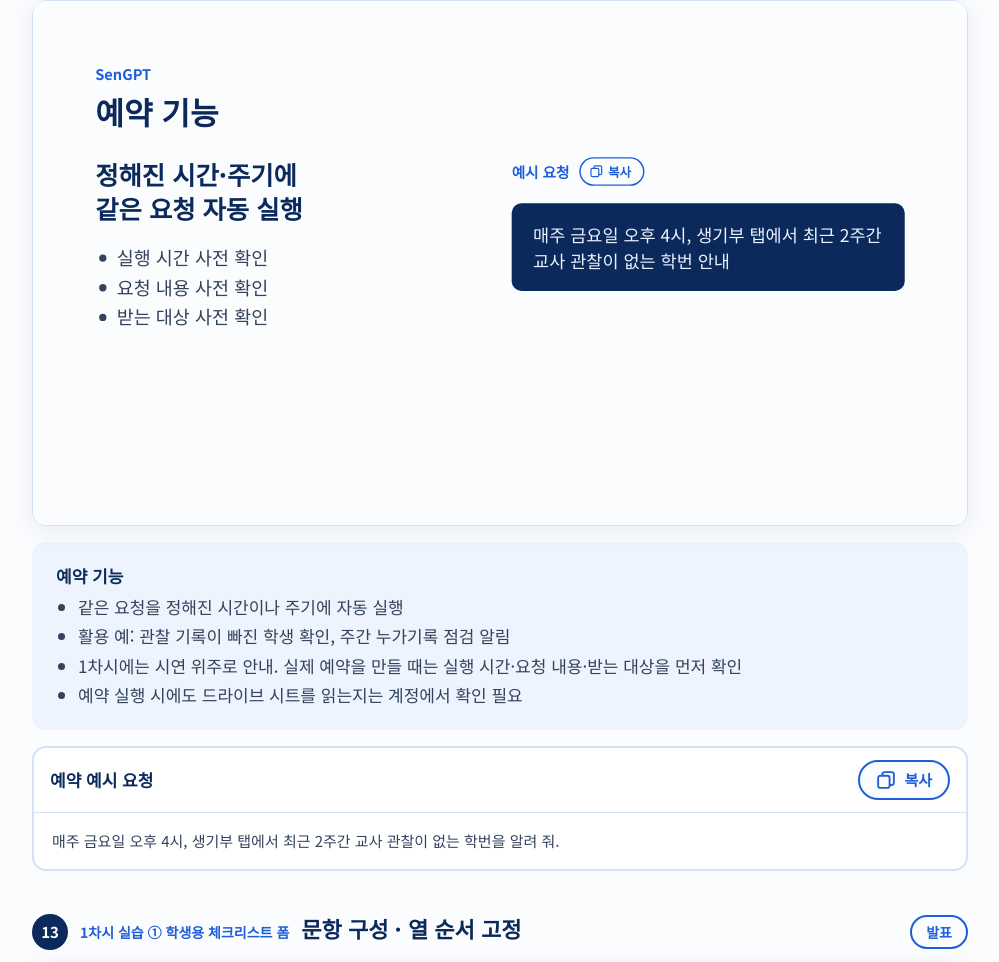
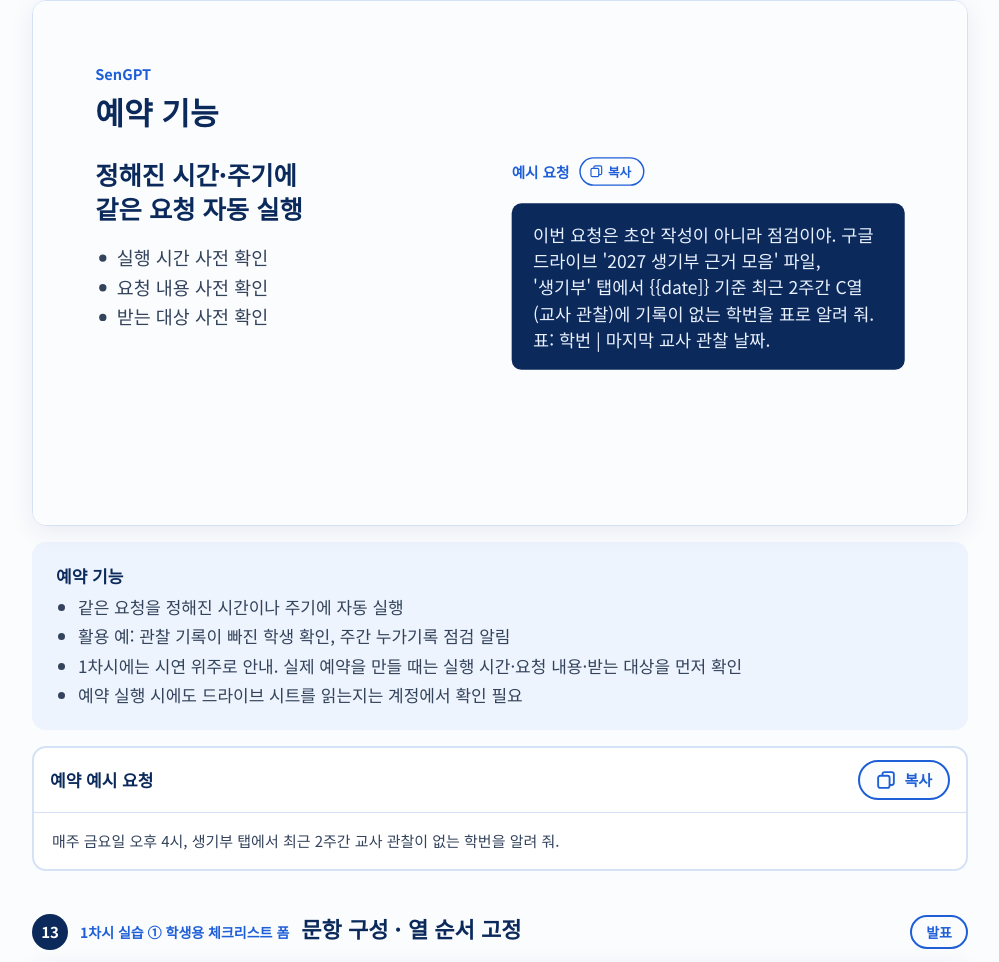
Before and after one commit to chanjjju/eunpyeong-ai-training, a plain HTML site: page index.html in a window 1280 px wide. Shown: the part 10251-11213 px from the top of the page, without its empty margins (260-1259 px from the left). Drawn offline with Linux system fonts and the light colour scheme.

Commit message:
Update example request text in index.html

```diff
--- a/index.html
+++ b/index.html
@@ -114,7 +114,9 @@
 </div>
 <div class="col">
 <div class="copy-row"><p class="code-label">예시 요청</p><div class="copy-btn" data-copy="schedule-example"><svg aria-label="복사 아이콘" width="28" height="28" viewBox="0 0 28 28"><rect x="9" y="3" width="16" height="18" rx="3" fill="none" stroke="#1E5FD8" stroke-width="2.5"/><rect x="3" y="8" width="16" height="17" rx="3" fill="#FBFCFE" stroke="#1E5FD8" stroke-width="2.5"/></svg><p class="copy-t">복사</p></div></div>
-<p class="code">매주 금요일 오후 4시, 생기부 탭에서 최근 2주간 교사 관찰이 없는 학번 안내</p>
+<p class="code">이번 요청은 초안 작성이 아니라 점검이야.
+구글 드라이브 '2027 생기부 근거 모음' 파일, '생기부' 탭에서 {{date]} 기준 최근 2주간 C열(교사 관찰)에 기록이 없는 학번을 표로 알려 줘.
+표: 학번 | 마지막 교사 관찰 날짜.</p>
 </div>
 </div>
 
```
